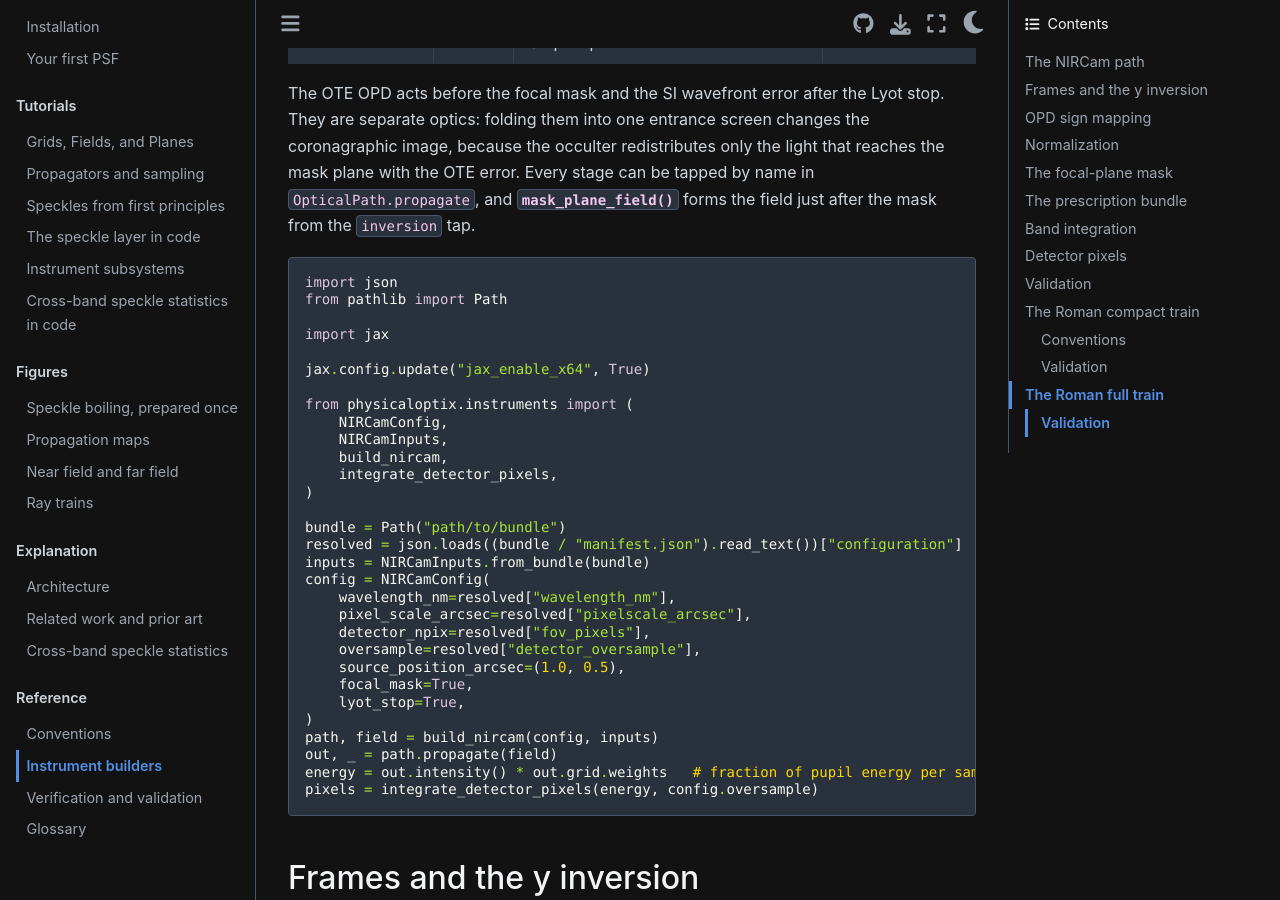
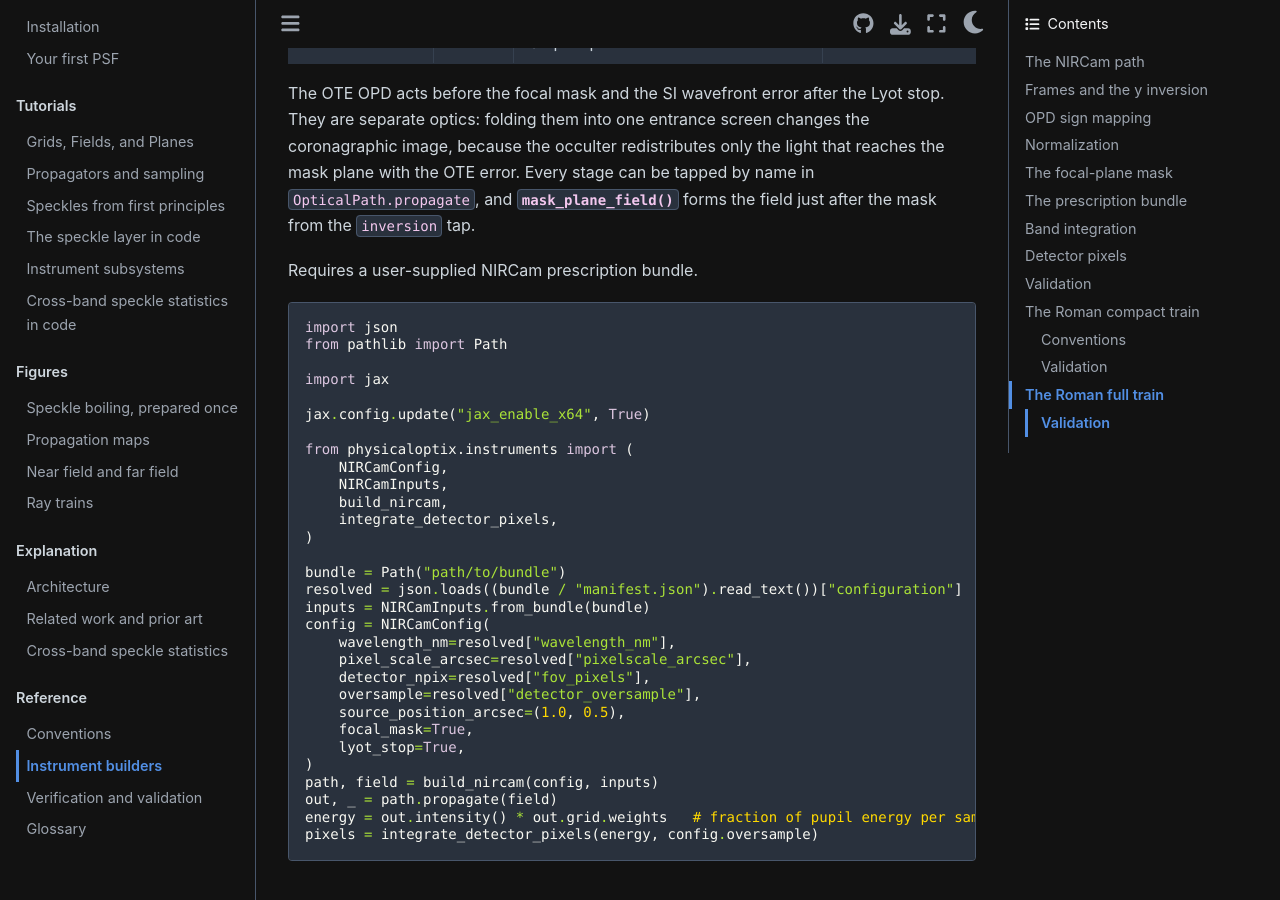
Before and after one commit to CoreySpohn/physicaloptix, a Sphinx documentation site: the page built from docs/instruments.md, in a window 1280 px wide and 900 px high, scrolled down 879 px. Built offline with Sphinx 7.4.7 and the Sphinx Book theme 1.1.4, drawn with Linux system fonts in a browser that asks for light colours; pages that are not in the unit, such as notebooks, are missing from menus; some of the changed text lies outside the part shown.

Commit message:
docs(physicaloptix): identify examples requiring user inputs

````diff
--- a/docs/instruments.md
+++ b/docs/instruments.md
@@ -35,7 +35,9 @@ tapped by name in `OpticalPath.propagate`, and
 {func}`~physicaloptix.instruments.mask_plane_field` forms the field just after
 the mask from the `inversion` tap.
 
-```python
+Requires a user-supplied NIRCam prescription bundle.
+
+```python notest
 import json
 from pathlib import Path
 
@@ -319,7 +321,9 @@ and its data are not distributed with physicaloptix: a caller transcribes the
 steps from the `roman_preflight_proper` package and loads its pupil, mask, map
 and DM calibration files.
 
-```python
+Requires user-supplied Roman steps and calibration arrays.
+
+```python notest
 from physicaloptix.instruments.roman_full import RomanFull, compile_train
 
 plan = compile_train(steps, lam_m=575e-9, n=1024, beam_diameter_m=2.363114,
````
Also changed, not shown: README.md (+3 -1 lines), docs/prepared-speckles.md (+3 -1 lines).
